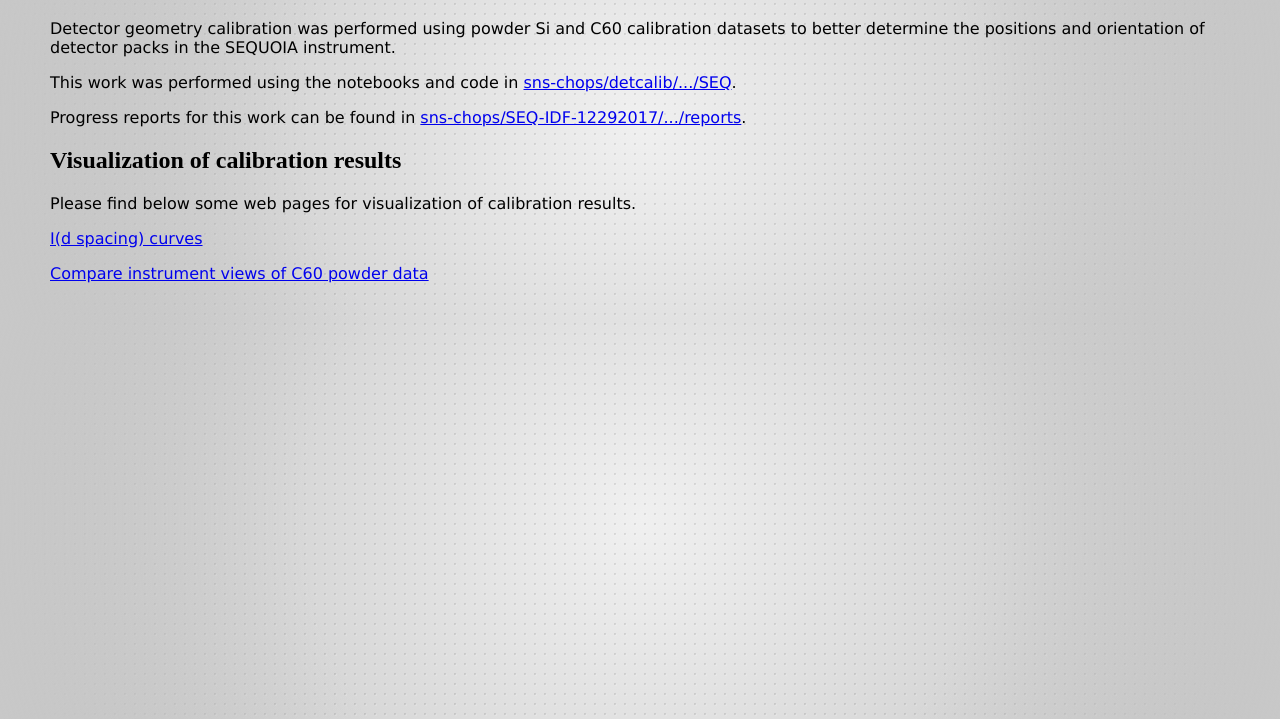
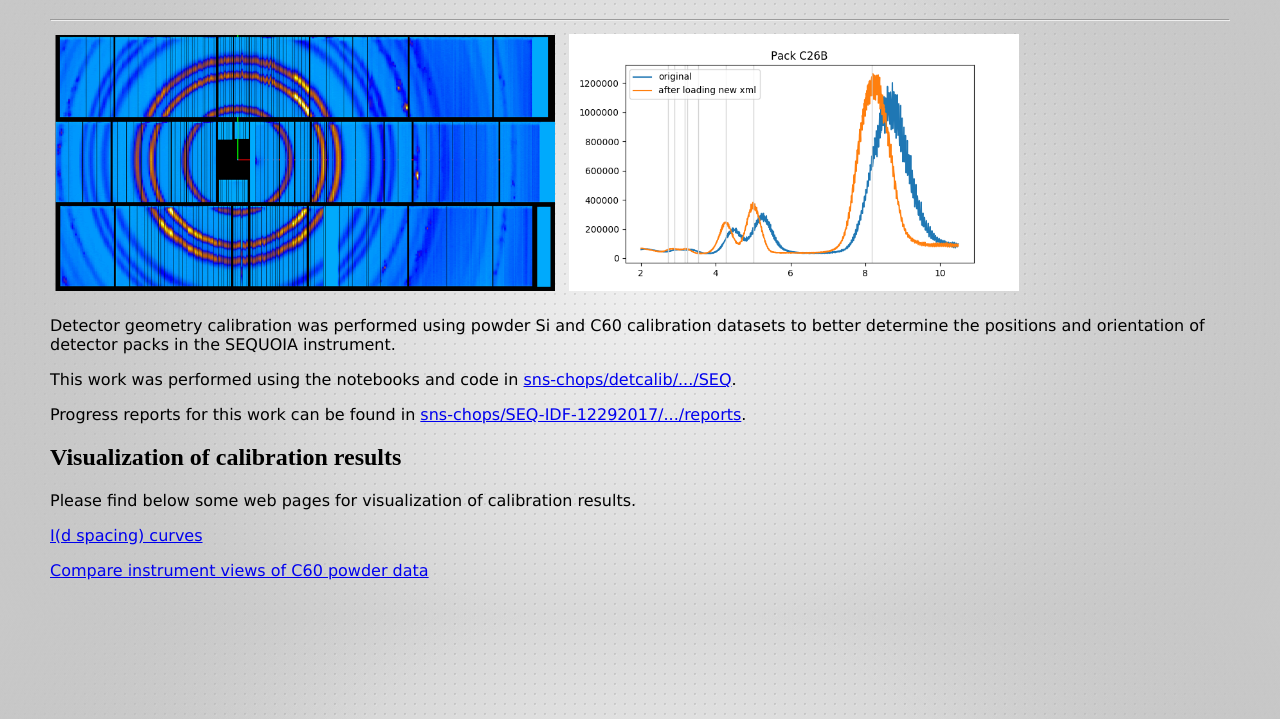
Before and after one commit to sns-chops/SEQ-IDF-12292017, a plain HTML site: page index.html in a window 1280 px wide. Shown: the part 81-800 px from the top of the page. Drawn offline with nearby package versions, Linux system fonts and the light colour scheme.

Commit message:
added banner images

```diff
--- a/common.css
+++ b/common.css
@@ -28,6 +28,13 @@ h1 {
     color: #3b553b;
 }
 
+div.banner {
+}
+
+div.banner > img{
+    margin: 5px;
+}
+
 p {
     font-family: Verdana, Arial, Helvetica, sans-serif;
 }
--- a/index.html
+++ b/index.html
@@ -10,6 +10,13 @@
     SEQUOIA detector calibration results
   <span class="date">12/29/2017
   </h1>
+  <hr>
+
+  <div class="banner">
+    <img src="C60-instrument-view/SEQ-new.png" alt="SEQ instrumnet view of powder C60" width="500px"/>
+    <img src="I_d/C26B-I_d.png" alt="I(d spacing) for pack C26B" width="450px"/>
+  </div>
+
   <p> Detector geometry calibration was performed using powder Si and C60 calibration datasets to
     better determine the positions and orientation of detector packs in the SEQUOIA instrument.
   <p> This work was performed using the notebooks and code in
```
Also changed, not shown: I_d.html (+2 -3 lines), compare-C60-instrument-view.html (+1 -0 lines).
